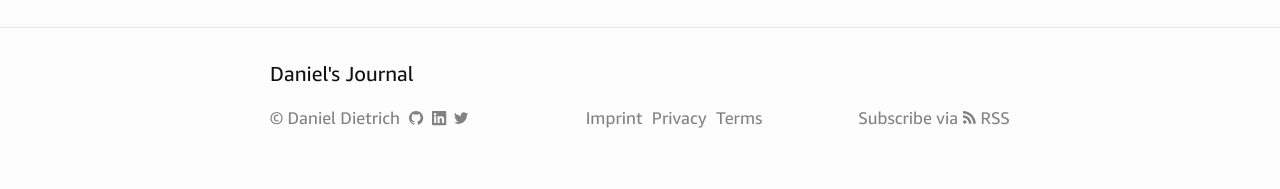
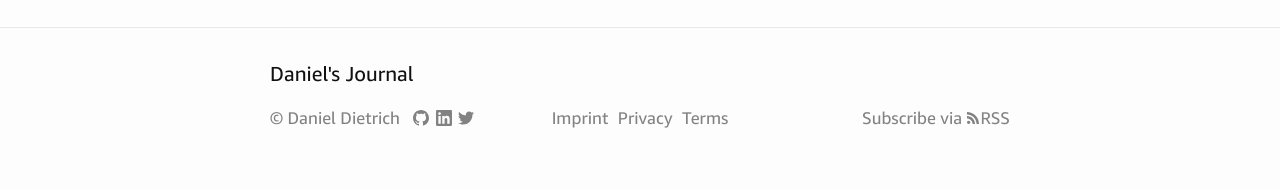
Before and after one commit to danieldietrich/journal, a Jekyll site: the page built from about.md, in a window 1280 px wide. Shown: the part 1282-1471 px from the top of the page. Built offline with Jekyll 4.4.1, drawn with Linux system fonts in a browser that asks for light colours.

Commit message:
Footer styling fine-tuning

```diff
--- a/_includes/footer.html
+++ b/_includes/footer.html
@@ -7,22 +7,17 @@
 
     <div class="footer-col-wrapper">
       <div class="footer-col footer-col-1">
-        <ul class="contact-list">
-          <li class="p-name">
         &copy; {{ site.author | escape }}
-          </li>
-          <li>
+        &nbsp;
         <a href="https://github.com/{{ site.github_username | cgi_escape | escape }}" title="Daniel on GitHub">
-              <svg class="svg-icon" viewBox="0 0 18 18"><use xlink:href="{{ '/assets/img/minima-social-icons.svg#github' | relative_url }}"></use></svg>
+          <svg class="svg-icon svg-social"><use xlink:href="{{ '/assets/img/minima-social-icons.svg#github' | relative_url }}"></use></svg>
         </a>
         <a href="https://www.linkedin.com/in/{{ site.linkedin_username | cgi_escape | escape }}" title="Daniel on LinkedIn">
-              <svg class="svg-icon" viewBox="0 0 18 18"><use xlink:href="{{ '/assets/img/minima-social-icons.svg#linkedin' | relative_url }}"></use></svg>
+          <svg class="svg-icon svg-social"><use xlink:href="{{ '/assets/img/minima-social-icons.svg#linkedin' | relative_url }}"></use></svg>
         </a>
         <a href="https://www.twitter.com/{{ site.twitter_username | cgi_escape | escape }}" title="Daniel on X">
-              <svg class="svg-icon" viewBox="0 0 18 18"><use xlink:href="{{ '/assets/img/minima-social-icons.svg#twitter' | relative_url }}"></use></svg>
+          <svg class="svg-icon svg-social"><use xlink:href="{{ '/assets/img/minima-social-icons.svg#twitter' | relative_url }}"></use></svg>
         </a>
-          </li>
-        </ul>
       </div>
 
       <div class="footer-col footer-col-2">
@@ -34,10 +29,10 @@
       </div>
 
       <div class="footer-col footer-col-3">
-        <p>
           Subscribe via
-          <svg class="svg-icon" viewBox="0 0 20 20"><use xlink:href="{{ '/assets/img/minima-social-icons.svg#rss' | relative_url }}"></use></svg><a href="{{ "/feed.xml" | relative_url }}">RSS</a>
-        </p>
+          <a href="{{ "/feed.xml" | relative_url }}">
+            <svg class="svg-icon svg-rss" viewBox="0 0 16 16"><use xlink:href="{{ '/assets/img/minima-social-icons.svg#rss' | relative_url }}"></use></svg>RSS
+          </a>
       </div>
     </div>
   </div>
--- a/_layouts/post.html
+++ b/_layouts/post.html
@@ -4,7 +4,7 @@ layout: base
 <article class="post h-entry" itemscope itemtype="http://schema.org/BlogPosting">
 
   <header class="post-header">
-    <h1 class="post-title p-name" itemprop="name headline">{{ page.title | escape }}</h1>
+    <h1 class="post-title" itemprop="name headline">{{ page.title | escape }}</h1>
     {%- include post-meta.html -%}
   </header>
 
--- a/_sass/minima/_base.scss
+++ b/_sass/minima/_base.scss
@@ -212,10 +212,8 @@ pre {
     display: inline-block;
     fill: #{$grey-color};
     padding-right: 2px;
-    padding-top: 3px;
-    vertical-align: text-top;
     a:hover {
-      text-decoration: underline;
+      text-decoration: none;
     }
 }
 
--- a/_sass/minima/_layout.scss
+++ b/_sass/minima/_layout.scss
@@ -65,18 +65,6 @@
   margin-bottom: $spacing-unit / 2;
 }
 
-.contact-list,
-.legal-list {
-  list-style: none;
-  margin-left: 0;
-  li {
-    display: inline;
-  }
-  li + li {
-    padding-left: 5px;
-  }
-}
-
 .footer-col-wrapper {
   @include relative-font-size(0.9375);
   color: $grey-color;
@@ -94,23 +82,23 @@
 }
 
 .footer-col-1 {
-  width: -webkit-calc(38% - (#{$spacing-unit} / 2));
-  width:         calc(38% - (#{$spacing-unit} / 2));
+  width: -webkit-calc(33.33% - (#{$spacing-unit} / 2));
+  width:         calc(33.33% - (#{$spacing-unit} / 2));
 }
 
 .footer-col-2 {
-  width: -webkit-calc(33% - (#{$spacing-unit} / 2));
-  width:         calc(33% - (#{$spacing-unit} / 2));
+  width: -webkit-calc(33.33% - (#{$spacing-unit} / 2));
+  width:         calc(33.33% - (#{$spacing-unit} / 2));
   text-align: center;
 }
 
 .footer-col-3 {
-  width: -webkit-calc(29% - (#{$spacing-unit} / 2));
-  width:         calc(29% - (#{$spacing-unit} / 2));
+  width: -webkit-calc(33.33% - (#{$spacing-unit} / 2));
+  width:         calc(33.33% - (#{$spacing-unit} / 2));
   text-align: right;
 }
 
-@include media-query($on-palm) {
+@include media-query($on-laptop) {
   .footer-col {
     float: none;
     width: -webkit-calc(100% - (#{$spacing-unit} / 2));
@@ -122,6 +110,26 @@
   .footer-col-3 {
     text-align: left;
   }
+}
+
+.legal-list {
+  list-style: none;
+  margin-left: 0;
+  li {
+    display: inline;
+  }
+  li + li {
+    padding-left: 5px;
+  }
+}
+
+.svg-rss {
+  width: 12px;
+  height: 12px;
+}
+
+.svg-social {
+  vertical-align: -2px;
 }
 
 
@@ -265,11 +273,15 @@ ul.post-meta {
   @include relative-font-size(1.5);
 }
 
+
+
+/**
+ * Utilities
+ */
+.small {
+  font-size: $small-font-size;
+}
+
 .tag {
   white-space: nowrap;
 }
-
-
-.small {
-  font-size: $small-font-size;
-}
```
Lines whose indentation alone changed are shown as unchanged.
